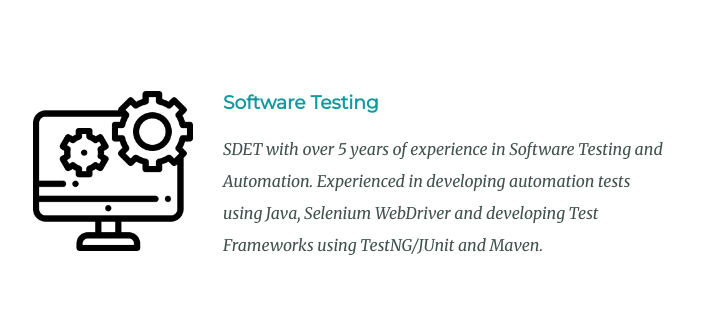
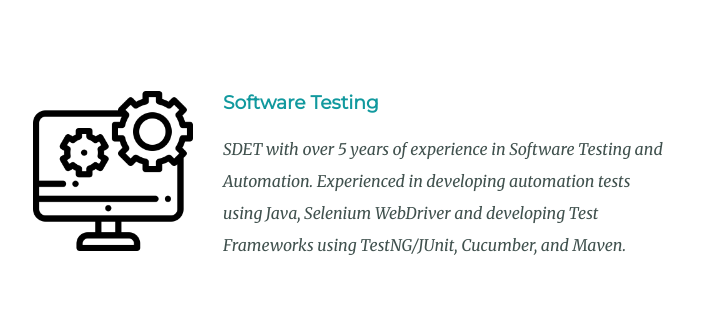
Before and after one commit to ecastrob/cv, a plain HTML site: page index.html in a window 1280 px wide. Shown: the part 1640-1951 px from the top of the page, without its empty margins (287-991 px from the left). Drawn offline with Linux system fonts and the light colour scheme.

Commit message:
latest update 20210711

```diff
--- a/index.html
+++ b/index.html
@@ -29,7 +29,7 @@
     <div class="skill-row">
       <img class="sdet-img" src="images/computer.png" alt="skill_img">
       <h3>Software Testing</h3>
-      <p>SDET with over 5 years of experience in Software Testing and Automation. Experienced in developing automation tests using Java, Selenium WebDriver and developing Test Frameworks using TestNG/JUnit and Maven.</p>
+      <p>SDET with over 5 years of experience in Software Testing and Automation. Experienced in developing automation tests using Java, Selenium WebDriver and developing Test Frameworks using TestNG/JUnit, Cucumber, and Maven.</p>
     </div>
     <div class="skill-row">
       <img class="webDev-img" src="images/software.png" alt="skill_img">
```
